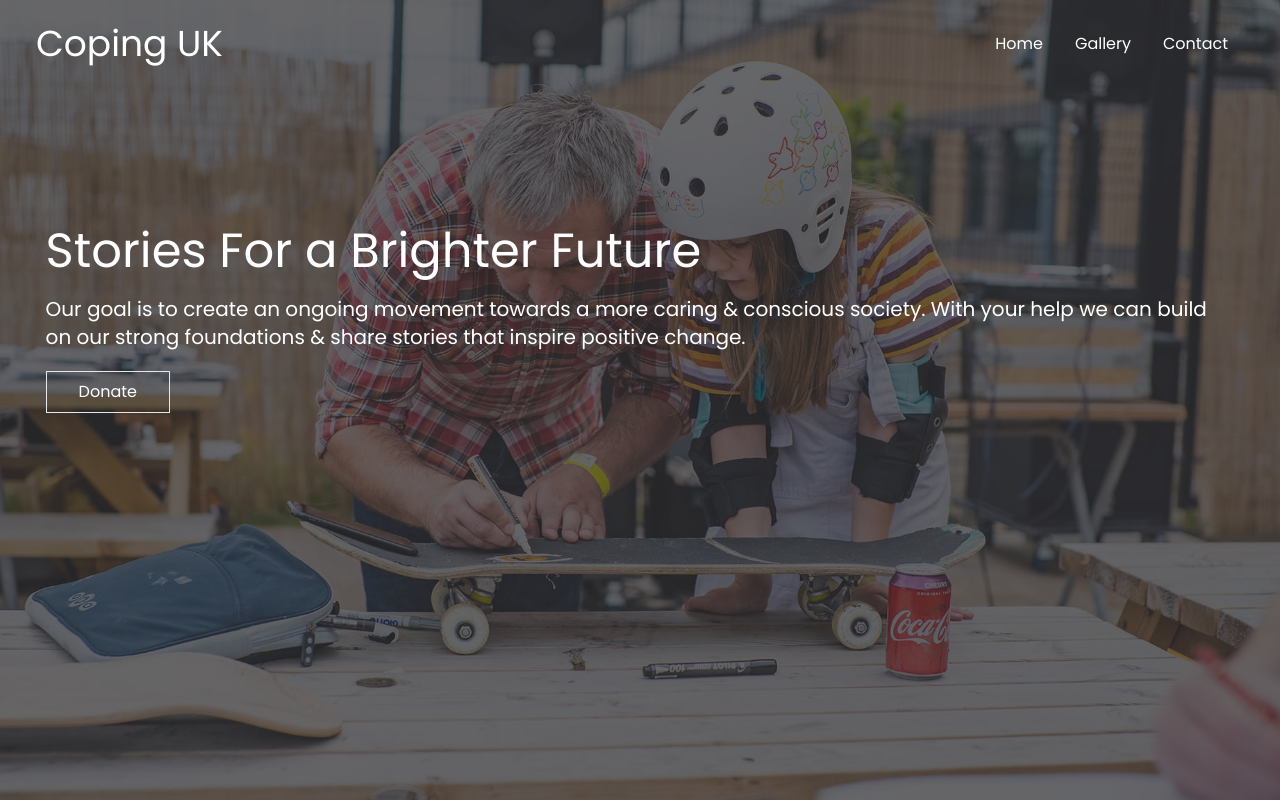
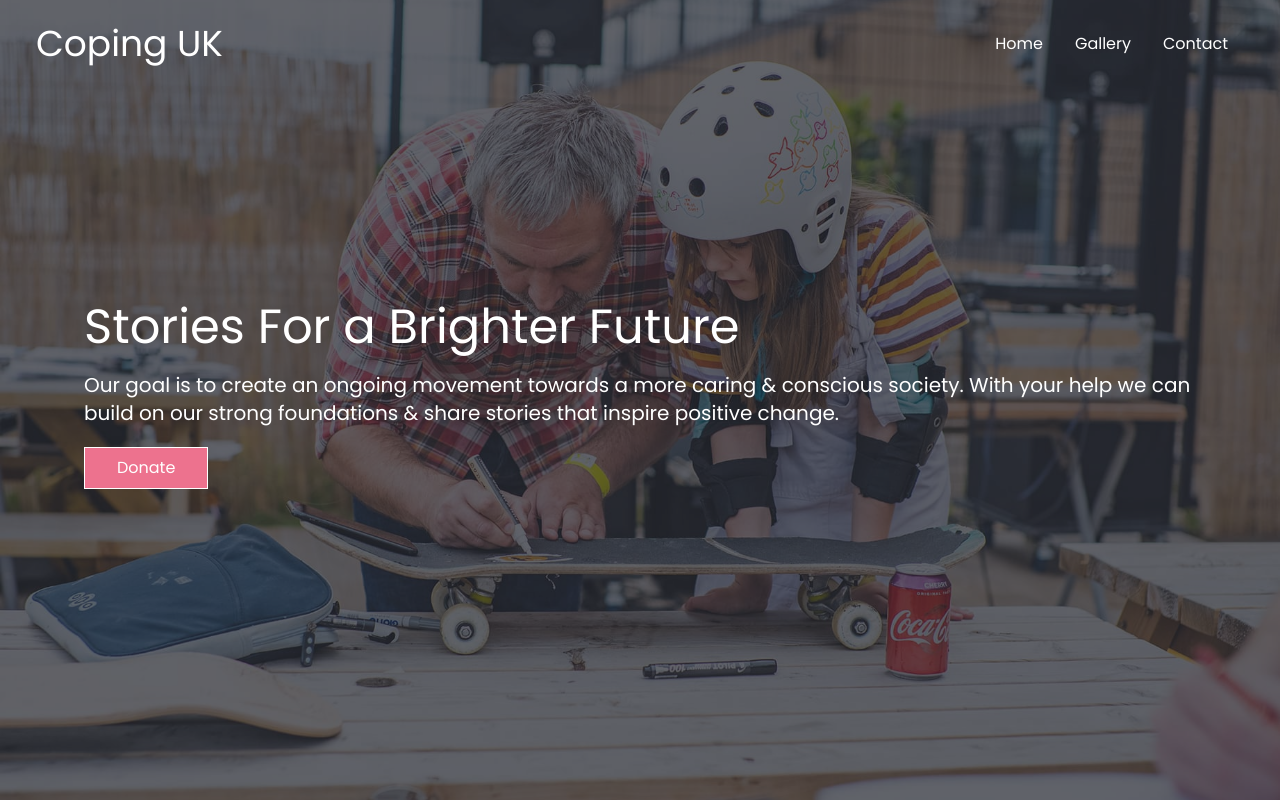
Before and after one commit to WilHesk/coping2023, a Next.js app: page / in a window 1280 px wide. Shown: the top 800 px of the page. Built offline with nearby package versions, Linux system fonts and the light colour scheme.

Commit message:
linkandstyle

```diff
--- a/components/Hero.jsx
+++ b/components/Hero.jsx
@@ -1,14 +1,25 @@
-import React from 'react'
+import React from 'react';
+import Link from 'next/link';
 
-const Hero = ({heading, message, button}) => {
+const Hero = ({heading, message, button, heading2, message2 }) => {
   return (
     <div className='flex items-center justify-center h-screen mb-12 bg-fixed bg-center bg-cover custom-img'>
         {/* Overlay */}
-        <div className='absolute top-0 left-0 right-0 bottom-0 bg-zinc-800/70 z-[2]' />
-        <div className='p-5 text-white z-[2] mt-[-10rem] mr-[2%] ml-[2%]'>
-            <h2 className='text-5xl font-normal '>{heading}</h2>
-            <p className='py-5 text-xl '>{message}</p>
-            <button className='px-8 py-2 border'>{button}</button>
+        <div className='absolute top-0 left-0 right-0 bottom-0 bg-dkgrey/70 z-[2]' />
+        <div className='p-5 text-white z-[2] mt-[4rem] mr-[5%] ml-[5%]'>
+            <div>
+              <h2 className='text-5xl font-normal '>{heading}</h2>
+              <p className='py-5 text-xl '>{message}</p>
+              <Link href='https://www.justgiving.com/crowdfunding/copingfestival2022'>
+              <a target="_blank">
+              <button className='px-8 py-2 border bg-pink'>{button}</button>
+              </a>
+              </Link>
+            </div>
+            <div className='mt-[2rem]'>
+              <h2 className='text-5xl font-normal '>{heading2}</h2>
+              <p className='py-5 text-xl '>{message2}</p>
+            </div>
 
         </div>
     </div>
--- a/pages/contact.js
+++ b/pages/contact.js
@@ -1,5 +1,5 @@
-import Head from 'next/head'
-import Hero from '../components/Hero'
+import Head from 'next/head';
+import Hero from '../components/Hero';
 
 export default function Contact() {
   return (
@@ -9,9 +9,12 @@ export default function Contact() {
         <meta name="description" content="Generated by create next app" />
         <link rel="icon" href="/favicon.ico" />
       </Head>
-      <Hero heading='Connect With Our Community' message='We want to bring together those who are working on themselves to benefit those around them and our planet. Please reach us at copingfestival@gmail.com or follow @copinguk on instagram while we finish building our website!' button='Donate'/>
 
+      <div>
+      <Hero heading='Connect With Our Community' message='Website Under Construction!' button='Donate' heading2='Follow Us' message2='@COPINGUK'/>
+      </div>
 
     </div>
+
   );
 }
--- a/tailwind.config.js
+++ b/tailwind.config.js
@@ -5,6 +5,17 @@ module.exports = {
     "./components/**/*.{js,ts,jsx,tsx}",
   ],
   theme: {
+    colors: {
+      transparent: 'transparent',
+      current: 'currentColor',
+      'white': '#ffffff',
+      'pink': '#ed728e',
+      'ltgrey': '#dddede',
+      'midgrey': '#a2a09f',
+      'dkgrey': '#20232b',
+      'ltblue': '#99c0df',
+      'dkblue': '#17415b',
+    },
     extend: {},
   },
   plugins: [],
```
